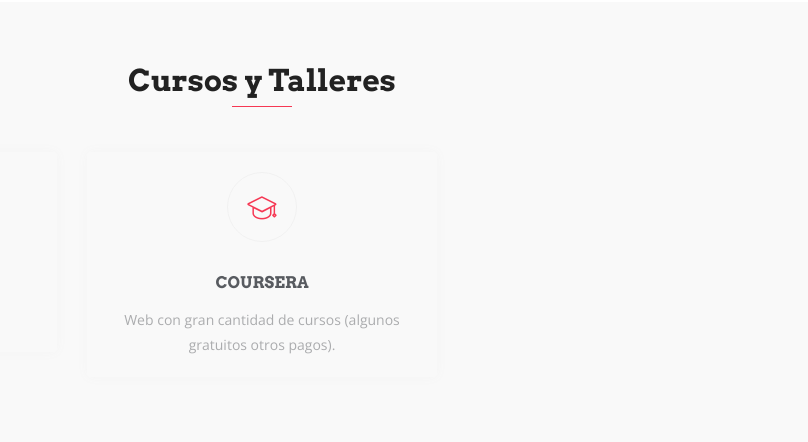
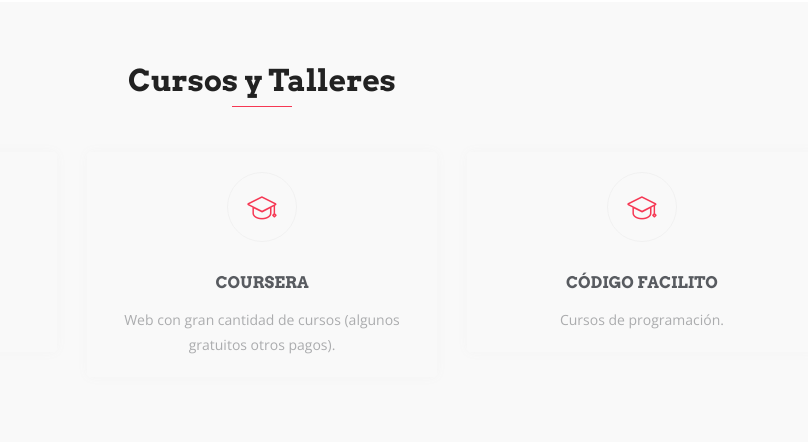
Before and after one commit to brian831/cuarentena, a plain HTML site: page index.html in a window 1280 px wide. Shown: the part 1860-2302 px from the top of the page, 378-1186 px from the left. Drawn offline with nearby package versions, Linux system fonts and the light colour scheme; a script that the page names is missing; files whose address does not match are found by name.

Commit message:
contenido

```diff
--- a/index.html
+++ b/index.html
@@ -284,6 +284,20 @@
               </div>
             </div>
           </div>
+          <!-- Services item -->
+          <div class="col-md-6 col-lg-4 col-xs-12">
+            <div class="services-item wow fadeInRight" data-wow-delay="0.3s">
+              <div class="icon">
+                <a href="https://codigofacilito.com/" target="_blank">
+                  <i class="lni-graduation"></i>
+                </a>
+              </div>
+              <div class="services-content">
+                <h3><a href="https://codigofacilito.com/" target="_blank">Código Facilito</a></h3>
+                <p>Cursos de programación. </p>
+              </div>
+            </div>
+          </div>
         </div>
       </div>
     </section>
```
